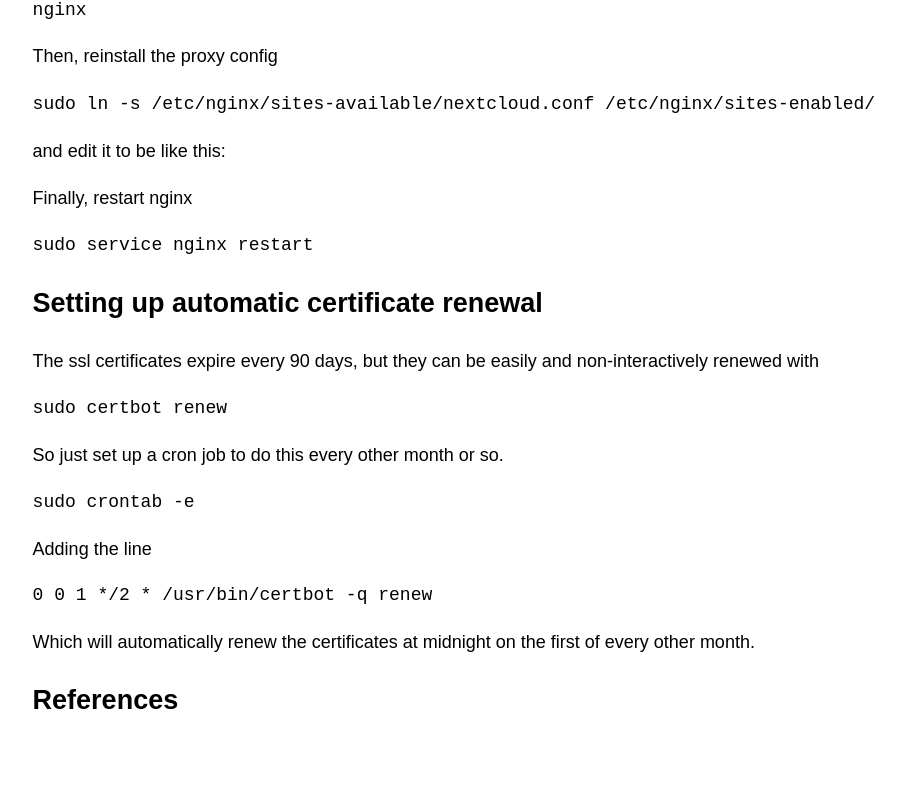
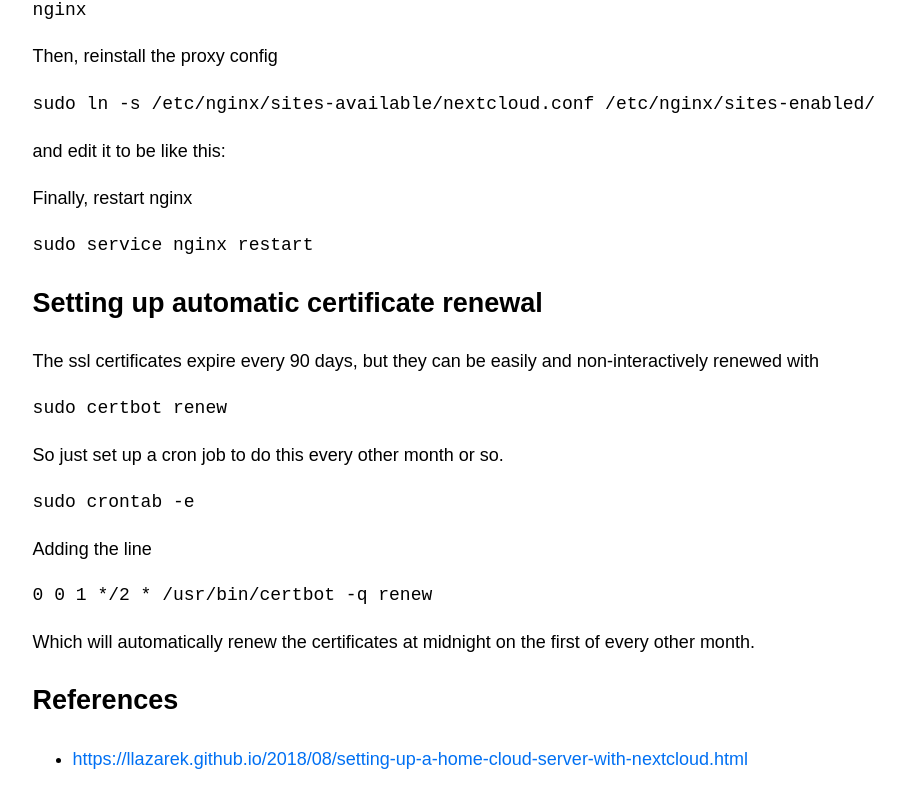
Before and after one commit to lreynolds188/Portfolio, a Next.js app: page /tutorials/nextcloud-server in a window 1280 px wide. Shown: the part 2559-3366 px from the top of the page, without its empty margins (98-1003 px from the left). Built offline with nearby package versions, Linux system fonts and the light colour scheme.

Commit message:
Update nextcloud-server.js

```diff
--- a/pages/tutorials/nextcloud-server.js
+++ b/pages/tutorials/nextcloud-server.js
@@ -80,8 +80,9 @@ export default function Home() {
 		<p>Which will automatically renew the certificates at midnight on the first of every other month.</p>
 
 		<h2>References</h2>
-		<a href="https://llazarek.github.io/2018/08/setting-up-a-home-cloud-server-with-nextcloud.html" />
-		<p></p>
+		<ul>
+			<li><a href="https://llazarek.github.io/2018/08/setting-up-a-home-cloud-server-with-nextcloud.html">https://llazarek.github.io/2018/08/setting-up-a-home-cloud-server-with-nextcloud.html</a></li>
+		</ul>
         </div>
       </main>
     </div>
```
